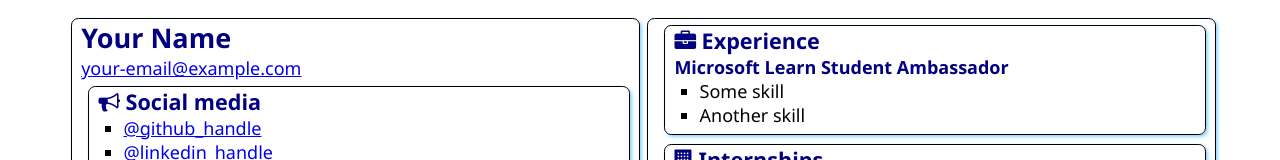
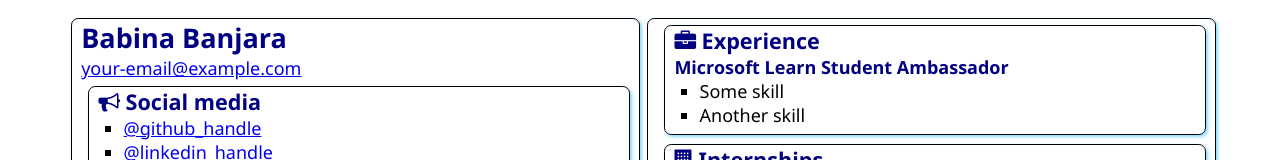
Before and after one commit to bbabina/SATechnicalOnboarding, a plain HTML site: page src/index.html in a window 1280 px wide. Shown: the top 160 px of the page. Drawn offline with Linux system fonts and the light colour scheme.

Commit message:
Added My Name
Added my name as Babina Banjara

```diff
--- a/src/index.html
+++ b/src/index.html
@@ -12,7 +12,7 @@
 <body>
     <main>
         <article class="box">
-            <h1>Your Name</h1>
+            <h1>Babina Banjara</h1>
             <div><a href="mailto:your.email@example.com">your-email@example.com</a></div>
 
             <section class="box">
```
